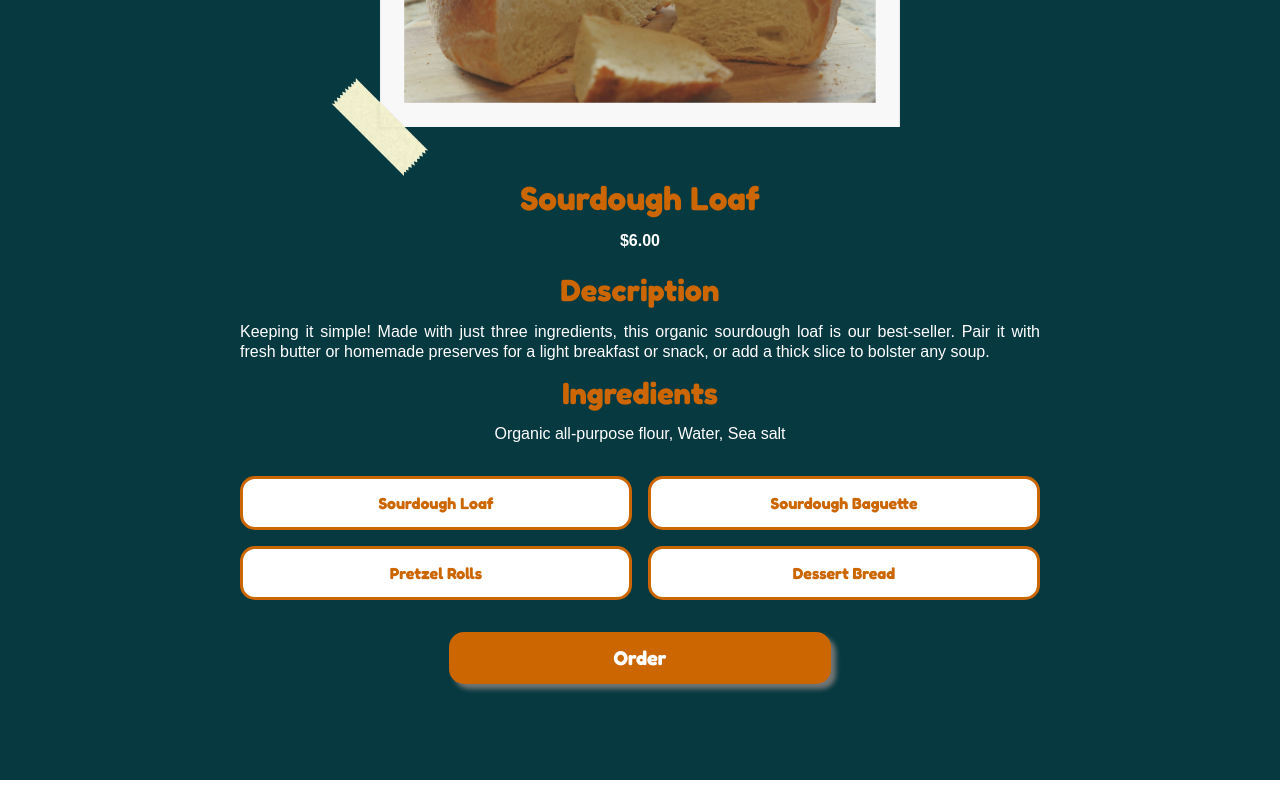
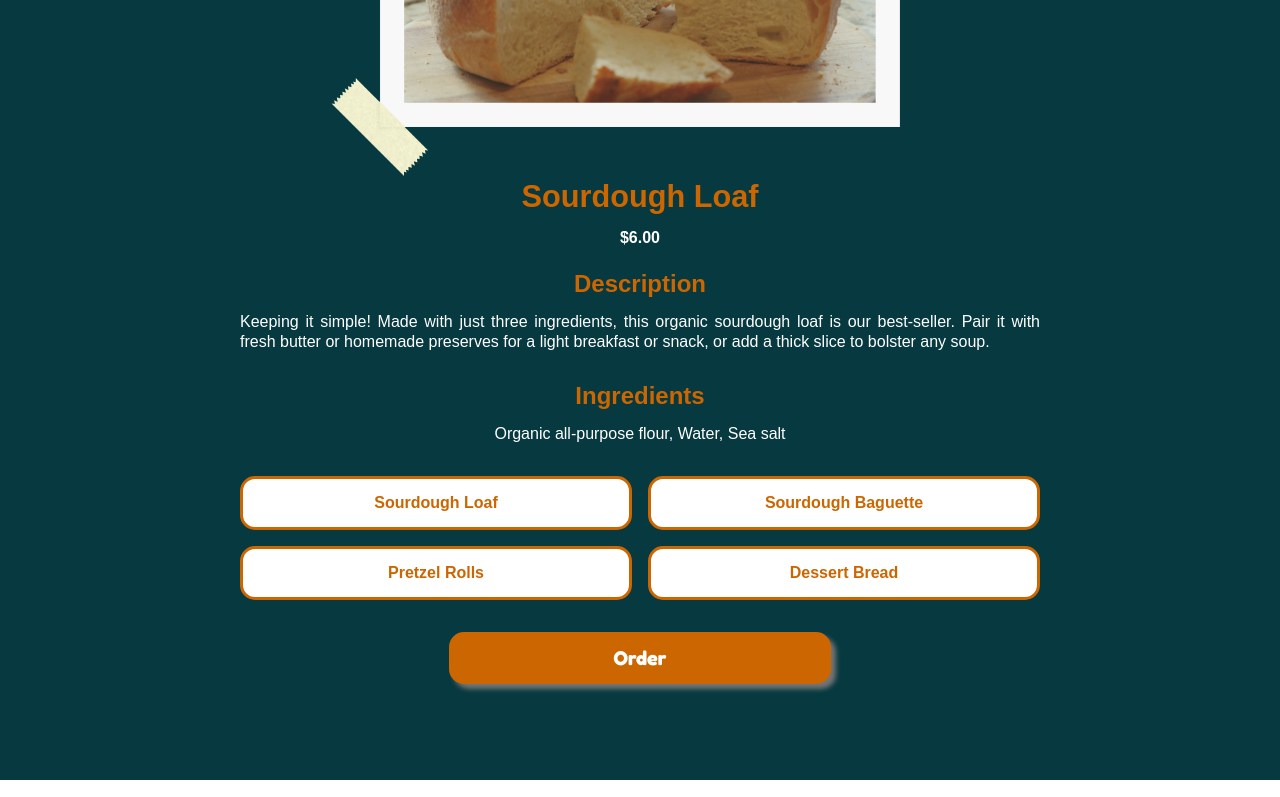
Before and after one commit to careytung/briannas-bread, a plain HTML site: page index.html in a window 1280 px wide. Shown: the part 2195-2992 px from the top of the page. Drawn offline with Linux system fonts and the light colour scheme.

Commit message:
Update CSS

```diff
--- a/style.css
+++ b/style.css
@@ -186,14 +186,18 @@
 
     h3 {
         font-family: var(--header);
-        font-size: clamp(1.5rem, 2.6vw, 2.25rem);
+        font-family: var(--paragraph);
+        font-weight: bold;
+        font-size: clamp(1.25rem, 2.4vw, 2rem);
         font-weight: 700;
         color: var(--brown);
     }
 
     h4 {
         font-family: var(--header);
-        font-size: clamp(1.25rem, 2.4vw, 2rem);
+        font-family: var(--paragraph);
+        font-weight: bold;
+        font-size: clamp(1rem, 2.2vw, 1.5rem);
         font-weight: 700;
         color: var(--brown);
     }
@@ -516,6 +520,7 @@
 
     .description {
         text-align: justify;
+        margin-bottom: 2rem;
     }
 
     .ingredients {
@@ -532,6 +537,8 @@
     #products ul li {
         grid-column: span 2;
         background: var(--white);
+        font-family: var(--paragraph);
+        font-weight: bold;
         text-align: center;
         padding: 1rem;
         border: solid 3px var(--brown);
```
